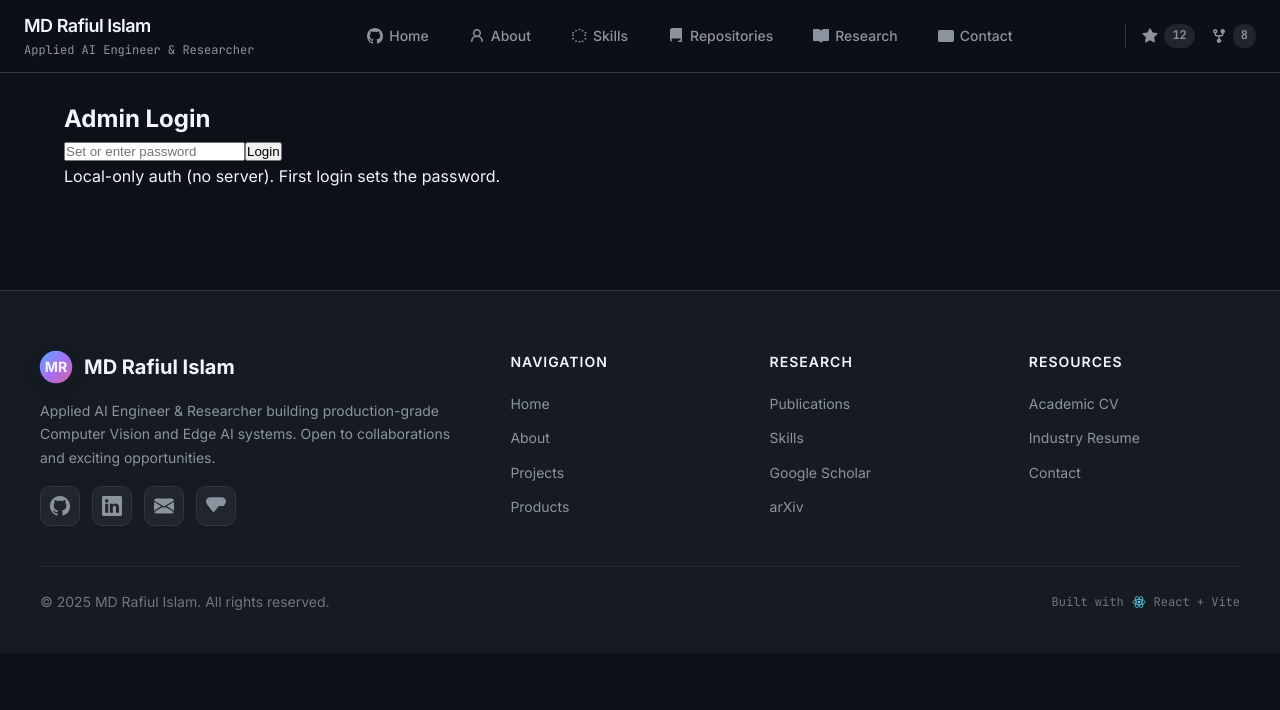
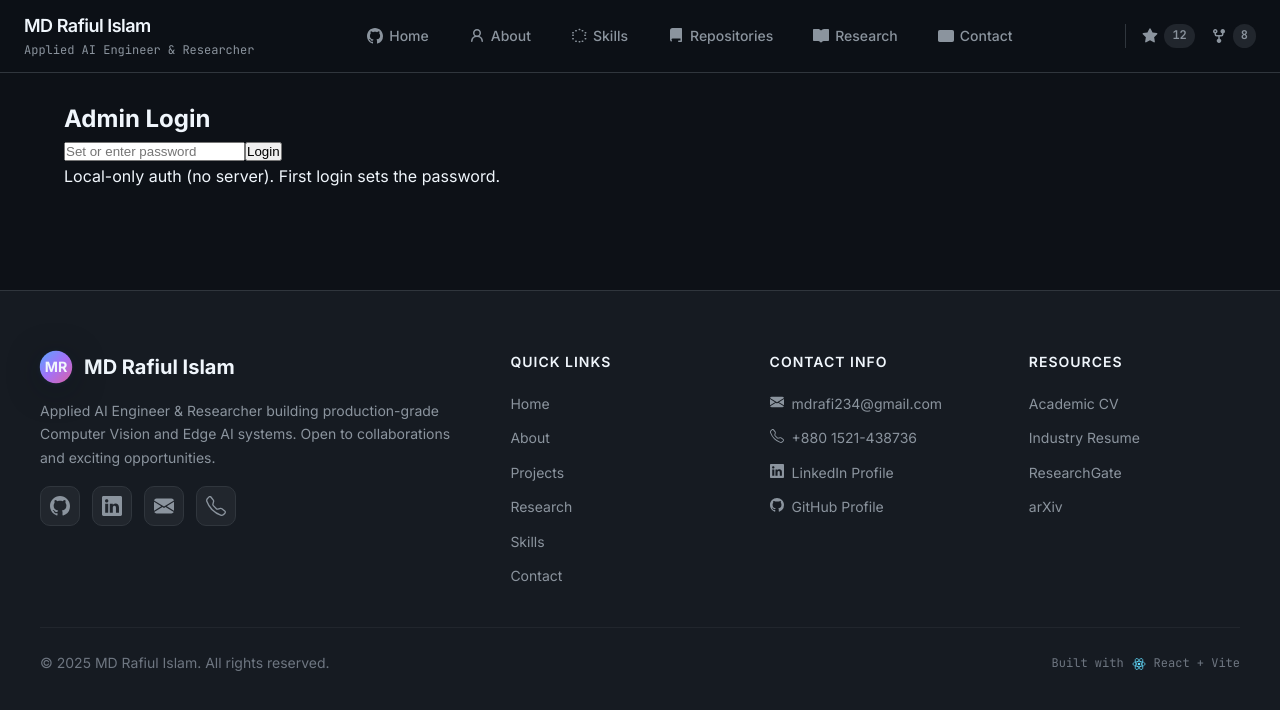
Before and after one commit to rafi0020/rafiul_ML_portfolio, a React (Vite) app: page /#/admin in a window 1280 px wide. Shown: the top 710 px of the page. Built offline with nearby package versions, Linux system fonts and the light colour scheme.

Commit message:
Update footer: add quick links, contact info, remove Google Scholar, add call button

```diff
--- a/src/components/Footer.jsx
+++ b/src/components/Footer.jsx
@@ -29,36 +29,58 @@
                 <path d="M0 1.146C0 .513.526 0 1.175 0h13.65C15.474 0 16 .513 16 1.146v13.708c0 .633-.526 1.146-1.175 1.146H1.175C.526 16 0 15.487 0 14.854V1.146zm4.943 12.248V6.169H2.542v7.225h2.401zm-1.2-8.212c.837 0 1.358-.554 1.358-1.248-.015-.709-.52-1.248-1.342-1.248-.822 0-1.359.54-1.359 1.248 0 .694.521 1.248 1.327 1.248h.016zm4.908 8.212V9.359c0-.216.016-.432.08-.586.173-.431.568-.878 1.232-.878.869 0 1.216.662 1.216 1.634v3.865h2.401V9.25c0-2.22-1.184-3.252-2.764-3.252-1.274 0-1.845.7-2.165 1.193v.025h-.016a5.54 5.54 0 01.016-.025V6.169h-2.4c.03.678 0 7.225 0 7.225h2.4z"/>
               </svg>
             </a>
-            <a href="mailto:rafiulislam1921@gmail.com" className="social-link" title="Email">
+            <a href="mailto:mdrafi234@gmail.com" className="social-link" title="Email">
               <svg width="20" height="20" viewBox="0 0 16 16" fill="currentColor">
                 <path d="M.05 3.555A2 2 0 012 2h12a2 2 0 011.95 1.555L8 8.414.05 3.555zM0 4.697v7.104l5.803-3.558L0 4.697zM6.761 8.83l-6.57 4.027A2 2 0 002 14h12a2 2 0 001.808-1.144l-6.57-4.027L8 9.586l-1.239-.757zm3.436-.586L16 11.801V4.697l-5.803 3.546z"/>
               </svg>
             </a>
-            <a href="https://scholar.google.com" className="social-link" target="_blank" rel="noreferrer" title="Google Scholar">
+            <a href="tel:+8801679899117" className="social-link" title="Call">
               <svg width="20" height="20" viewBox="0 0 16 16" fill="currentColor">
-                <path d="M4.98 4a.5.5 0 00-.39.188L1.54 8H6a.5.5 0 01.5.5 1.5 1.5 0 103 0A.5.5 0 0110 8h4.46l-3.05-3.812A.5.5 0 0011.02 4H4.98zm9.395 3.812C15.158 6.76 16 5.61 16 4.25 16 2.5 14.5 1 12.75 1h-9.5C1.5 1 0 2.5 0 4.25c0 1.36.842 2.51 1.625 3.562l4 5a.5.5 0 00.78 0l4-5z"/>
+                <path d="M3.654 1.328a.678.678 0 0 0-1.015-.063L1.605 2.3c-.483.484-.661 1.169-.45 1.77a17.568 17.568 0 0 0 4.168 6.608 17.569 17.569 0 0 0 6.608 4.168c.601.211 1.286.033 1.77-.45l1.034-1.034a.678.678 0 0 0-.063-1.015l-2.307-1.794a.678.678 0 0 0-.58-.122l-2.19.547a1.745 1.745 0 0 1-1.657-.459L5.482 8.062a1.745 1.745 0 0 1-.46-1.657l.548-2.19a.678.678 0 0 0-.122-.58L3.654 1.328zM1.884.511a1.745 1.745 0 0 1 2.612.163L6.29 2.98c.329.423.445.974.315 1.494l-.547 2.19a.678.678 0 0 0 .178.643l2.457 2.457a.678.678 0 0 0 .644.178l2.189-.547a1.745 1.745 0 0 1 1.494.315l2.306 1.794c.829.645.905 1.87.163 2.611l-1.034 1.034c-.74.74-1.846 1.065-2.877.702a18.634 18.634 0 0 1-7.01-4.42 18.634 18.634 0 0 1-4.42-7.009c-.362-1.03-.037-2.137.703-2.877L1.885.511z"/>
               </svg>
             </a>
           </div>
         </div>
 
         <div className="footer-column">
-          <h4>Navigation</h4>
+          <h4>Quick Links</h4>
           <div className="footer-links">
             <Link to="/" className="footer-link">Home</Link>
             <Link to="/about" className="footer-link">About</Link>
             <Link to="/projects" className="footer-link">Projects</Link>
-            <Link to="/products" className="footer-link">Products</Link>
+            <Link to="/research" className="footer-link">Research</Link>
+            <Link to="/skills" className="footer-link">Skills</Link>
+            <Link to="/contact" className="footer-link">Contact</Link>
           </div>
         </div>
 
         <div className="footer-column">
-          <h4>Research</h4>
+          <h4>Contact Info</h4>
           <div className="footer-links">
-            <Link to="/research" className="footer-link">Publications</Link>
-            <Link to="/skills" className="footer-link">Skills</Link>
-            <a href="https://scholar.google.com" className="footer-link" target="_blank" rel="noreferrer">Google Scholar</a>
-            <a href="https://arxiv.org" className="footer-link" target="_blank" rel="noreferrer">arXiv</a>
+            <a href="mailto:mdrafi234@gmail.com" className="footer-link">
+              <svg width="14" height="14" viewBox="0 0 16 16" fill="currentColor" style={{marginRight: '8px'}}>
+                <path d="M.05 3.555A2 2 0 012 2h12a2 2 0 011.95 1.555L8 8.414.05 3.555zM0 4.697v7.104l5.803-3.558L0 4.697zM6.761 8.83l-6.57 4.027A2 2 0 002 14h12a2 2 0 001.808-1.144l-6.57-4.027L8 9.586l-1.239-.757zm3.436-.586L16 11.801V4.697l-5.803 3.546z"/>
+              </svg>
+              mdrafi234@gmail.com
+            </a>
+            <a href="tel:+8801521438736" className="footer-link">
+              <svg width="14" height="14" viewBox="0 0 16 16" fill="currentColor" style={{marginRight: '8px'}}>
+                <path d="M3.654 1.328a.678.678 0 0 0-1.015-.063L1.605 2.3c-.483.484-.661 1.169-.45 1.77a17.568 17.568 0 0 0 4.168 6.608 17.569 17.569 0 0 0 6.608 4.168c.601.211 1.286.033 1.77-.45l1.034-1.034a.678.678 0 0 0-.063-1.015l-2.307-1.794a.678.678 0 0 0-.58-.122l-2.19.547a1.745 1.745 0 0 1-1.657-.459L5.482 8.062a1.745 1.745 0 0 1-.46-1.657l.548-2.19a.678.678 0 0 0-.122-.58L3.654 1.328zM1.884.511a1.745 1.745 0 0 1 2.612.163L6.29 2.98c.329.423.445.974.315 1.494l-.547 2.19a.678.678 0 0 0 .178.643l2.457 2.457a.678.678 0 0 0 .644.178l2.189-.547a1.745 1.745 0 0 1 1.494.315l2.306 1.794c.829.645.905 1.87.163 2.611l-1.034 1.034c-.74.74-1.846 1.065-2.877.702a18.634 18.634 0 0 1-7.01-4.42 18.634 18.634 0 0 1-4.42-7.009c-.362-1.03-.037-2.137.703-2.877L1.885.511z"/>
+              </svg>
+              +880 1521-438736
+            </a>
+            <a href="https://www.linkedin.com/in/md-rafiul-islam-13b397143/" className="footer-link" target="_blank" rel="noreferrer">
+              <svg width="14" height="14" viewBox="0 0 16 16" fill="currentColor" style={{marginRight: '8px'}}>
+                <path d="M0 1.146C0 .513.526 0 1.175 0h13.65C15.474 0 16 .513 16 1.146v13.708c0 .633-.526 1.146-1.175 1.146H1.175C.526 16 0 15.487 0 14.854V1.146zm4.943 12.248V6.169H2.542v7.225h2.401zm-1.2-8.212c.837 0 1.358-.554 1.358-1.248-.015-.709-.52-1.248-1.342-1.248-.822 0-1.359.54-1.359 1.248 0 .694.521 1.248 1.327 1.248h.016zm4.908 8.212V9.359c0-.216.016-.432.08-.586.173-.431.568-.878 1.232-.878.869 0 1.216.662 1.216 1.634v3.865h2.401V9.25c0-2.22-1.184-3.252-2.764-3.252-1.274 0-1.845.7-2.165 1.193v.025h-.016a5.54 5.54 0 01.016-.025V6.169h-2.4c.03.678 0 7.225 0 7.225h2.4z"/>
+              </svg>
+              LinkedIn Profile
+            </a>
+            <a href="https://github.com/rafi0020" className="footer-link" target="_blank" rel="noreferrer">
+              <svg width="14" height="14" viewBox="0 0 16 16" fill="currentColor" style={{marginRight: '8px'}}>
+                <path d="M8 0C3.58 0 0 3.58 0 8c0 3.54 2.29 6.53 5.47 7.59.4.07.55-.17.55-.38 0-.19-.01-.82-.01-1.49-2.01.37-2.53-.49-2.69-.94-.09-.23-.48-.94-.82-1.13-.28-.15-.68-.52-.01-.53.63-.01 1.08.58 1.23.82.72 1.21 1.87.87 2.33.66.07-.52.28-.87.51-1.07-1.78-.2-3.64-.89-3.64-3.95 0-.87.31-1.59.82-2.15-.08-.2-.36-1.02.08-2.12 0 0 .67-.21 2.2.82.64-.18 1.32-.27 2-.27.68 0 1.36.09 2 .27 1.53-1.04 2.2-.82 2.2-.82.44 1.1.16 1.92.08 2.12.51.56.82 1.27.82 2.15 0 3.07-1.87 3.75-3.65 3.95.29.25.54.73.54 1.48 0 1.07-.01 1.93-.01 2.2 0 .21.15.46.55.38A8.013 8.013 0 0016 8c0-4.42-3.58-8-8-8z"/>
+              </svg>
+              GitHub Profile
+            </a>
           </div>
         </div>
 
@@ -67,7 +89,8 @@
           <div className="footer-links">
             <a href={`${baseUrl}cv/MD_Rafiul_Islam_Academic.pdf`} className="footer-link" download>Academic CV</a>
             <a href={`${baseUrl}cv/MD_Rafiul_Islam_Industry.pdf`} className="footer-link" download>Industry Resume</a>
-            <Link to="/contact" className="footer-link">Contact</Link>
+            <a href="https://www.researchgate.net/profile/Rafiul-Islam-13" className="footer-link" target="_blank" rel="noreferrer">ResearchGate</a>
+            <a href="https://arxiv.org" className="footer-link" target="_blank" rel="noreferrer">arXiv</a>
           </div>
         </div>
       </div>
```
